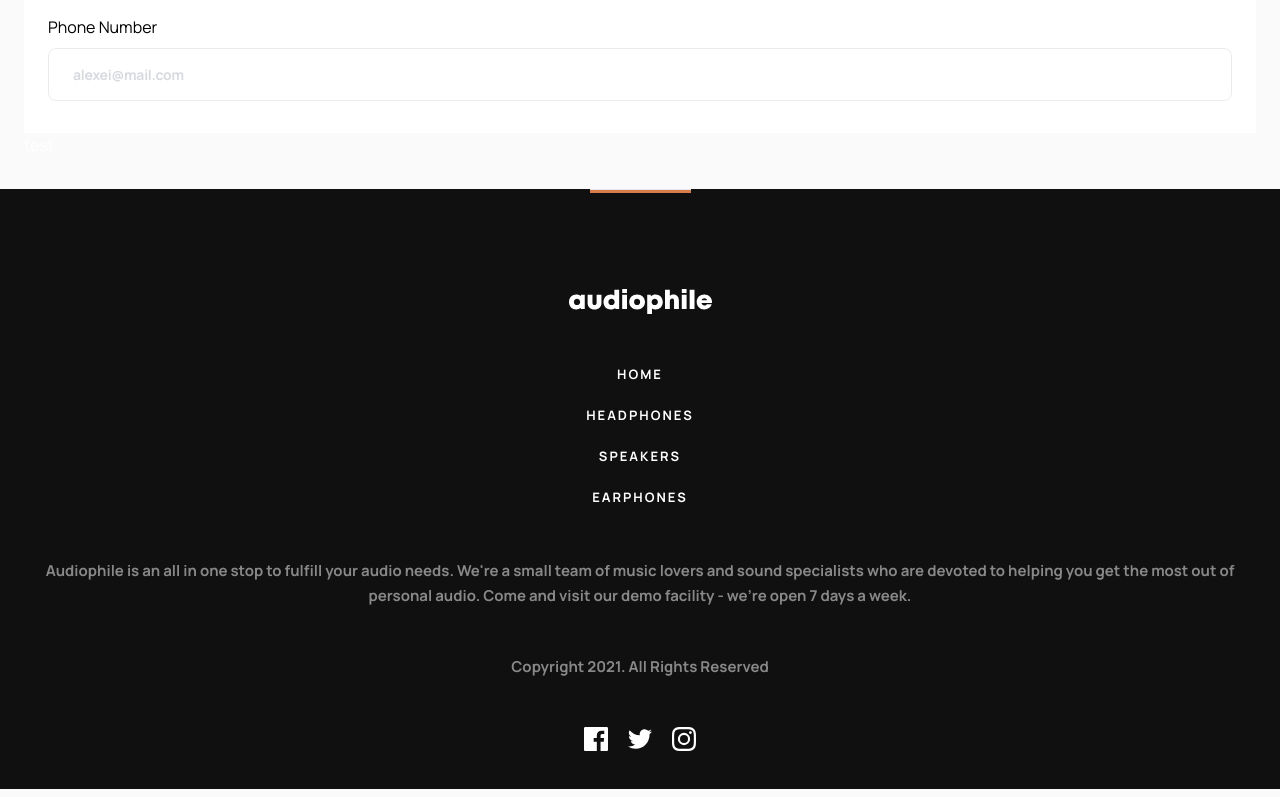
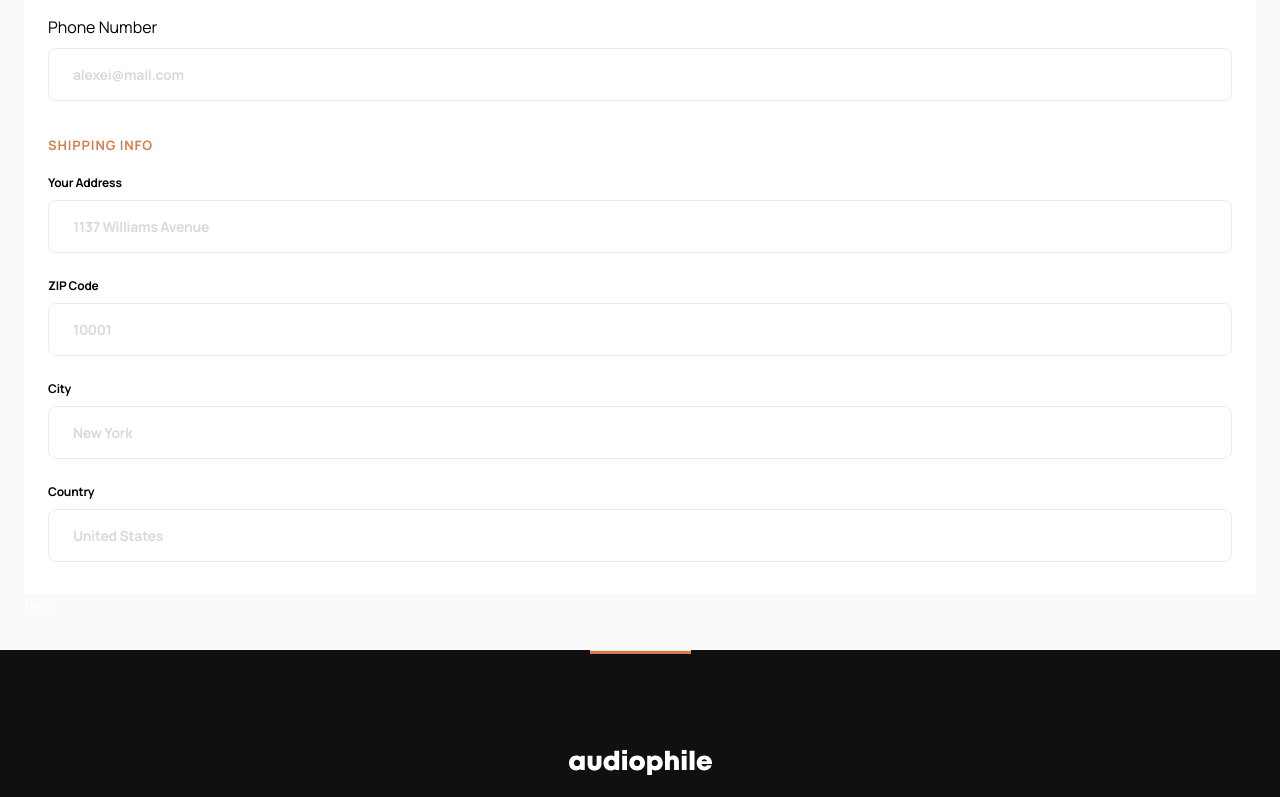
Before and after one commit to Baqari-Fruidze/audiophile-ecommerce-website, a React (Vite) app: page /checkout in a window 1280 px wide. Shown: the part 508-1305 px from the top of the page. Built offline with nearby package versions, Linux system fonts and the light colour scheme.

Commit message:
shiping info

```diff
--- a/src/components/BillingDetails.tsx
+++ b/src/components/BillingDetails.tsx
@@ -2,7 +2,7 @@ import React from "react";
 
 export default function BillingDetails() {
   return (
-    <div>
+    <div className="mb-[32px]">
       <h2 className="HTwoInCheckout">billing details</h2>
       <div className="flex flex-col gap-[24px]">
         <div className=" NameAndEmailAdressCon flex flex-col gap-[24px]">
--- a/src/components/ShippingInfto.tsx
+++ b/src/components/ShippingInfto.tsx
@@ -1,5 +1,57 @@
 import React from "react";
 
 export default function ShippingInfto() {
-  return <div></div>;
+  return (
+    <div>
+      <h2 className="HTwoInCheckout">shipping info</h2>
+      <div className="InputsCon flex flex-col gap-[24px]">
+        <div className="flex flex-col gap-[9px]">
+          <label htmlFor="YourAddress" className="InputsLabelsInCheckout">
+            Your Address
+          </label>
+          <input
+            type="text"
+            id="YourAddress"
+            className="InputStyles"
+            placeholder="1137 Williams Avenue"
+          />
+        </div>
+        <div className="zipcodeAndCityCon flex flex-col gap-[24px]">
+          <div className="flex flex-col gap-[9px]">
+            <label htmlFor="ZIPCode" className="InputsLabelsInCheckout">
+              ZIP Code
+            </label>
+            <input
+              type="text"
+              id="ZIPCode"
+              className="InputStyles"
+              placeholder="10001"
+            />
+          </div>
+          <div className="flex flex-col gap-[9px]">
+            <label htmlFor="City" className="InputsLabelsInCheckout">
+              City
+            </label>
+            <input
+              type="text"
+              id="City"
+              className="InputStyles"
+              placeholder="New York"
+            />
+          </div>
+        </div>
+        <div className="flex flex-col gap-[9px]">
+          <label htmlFor="Country" className="InputsLabelsInCheckout">
+            Country
+          </label>
+          <input
+            type="text"
+            id="Country"
+            className="InputStyles"
+            placeholder="United States"
+          />
+        </div>
+      </div>
+    </div>
+  );
 }
```
